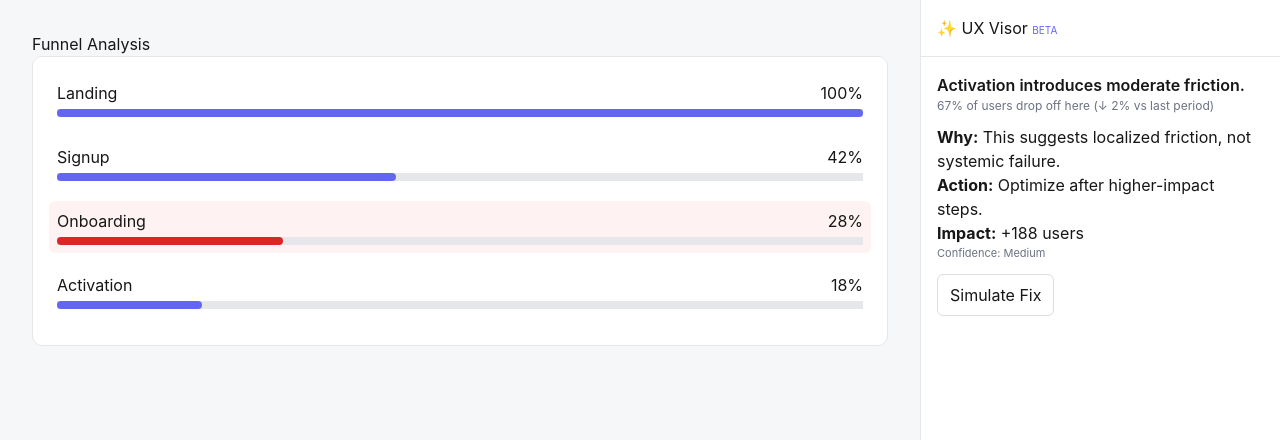
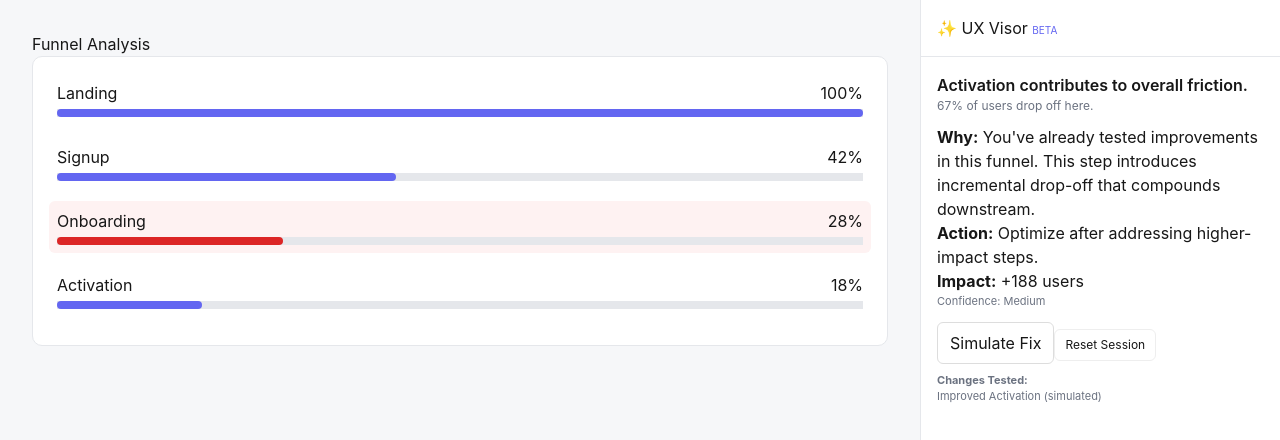
Before and after one commit to j-hargrove/ux-visor, a Next.js app: page / in a window 1280 px wide. Both pictures are taken after a click on the button "Simulate Fix". Shown: the top 440 px of the page. Built offline with nearby package versions, Linux system fonts and the light colour scheme.

Commit message:
feat: UX Visor memory + reasoning system

```diff
--- a/app/page.tsx
+++ b/app/page.tsx
@@ -18,6 +18,11 @@ export default function Home() {
   };
 
   const [dataset, setDataset] = useState(baseDataset);
+  const [history, setHistory] = useState<string[]>([]);
+  const [insights, setInsights] = useState<string[]>([]);
+  const [analysis, setAnalysis] = useState<any>(null);
+  const [loading, setLoading] = useState(true);
+
   const steps = Object.keys(dataset);
 
   const worstStep = steps.reduce((worst, current) =>
@@ -25,15 +30,26 @@ export default function Home() {
   );
 
   const [selectedStep, setSelectedStep] = useState<string>(worstStep);
-  const [analysis, setAnalysis] = useState<any>(null);
-  const [loading, setLoading] = useState(true);
+
+  // 🔥 Load memory from localStorage
+  useEffect(() => {
+    const savedHistory = localStorage.getItem("history");
+    const savedInsights = localStorage.getItem("insights");
+
+    if (savedHistory) setHistory(JSON.parse(savedHistory));
+    if (savedInsights) setInsights(JSON.parse(savedInsights));
+  }, []);
+
+  // 🔥 Persist memory
+  useEffect(() => {
+    localStorage.setItem("history", JSON.stringify(history));
+    localStorage.setItem("insights", JSON.stringify(insights));
+  }, [history, insights]);
 
   const funnel = steps.map((step, i) => ({
     label: step,
     value: i === 0 ? 100 : Math.round(dataset[step].conversion * 100),
   }));
-
-  const current = dataset[selectedStep];
 
   const calculateImpact = (step: string) => {
     const d = dataset[step];
@@ -43,40 +59,43 @@ export default function Home() {
   function analyze(step: string) {
     const d = dataset[step];
     const drop = Math.round(d.dropOff * 100);
-    const trend = Math.round(d.trend * 100);
     const impact = calculateImpact(step);
     const isWorst = step === worstStep;
 
-    const context: Record<string, string> = {
-      Landing: "expectation setting",
-      Signup: "commitment moment",
-      Onboarding: "first-time experience",
-      Activation: "value realization",
-    };
+    const visitedBefore = history.includes(step);
+    const repeatCount = history.filter((s) => s === step).length;
 
-    const causes = [
-      "unclear value proposition",
-      "too many required steps",
-      "cognitive overload",
-      "slow perceived performance",
-      "misaligned expectations",
-    ];
+    let memoryContext = "";
 
-    const cause = causes[Math.floor(Math.random() * causes.length)];
+    if (visitedBefore) {
+      memoryContext += `You've explored ${step} before. `;
+    }
+
+    if (repeatCount > 1) {
+      memoryContext += `Repeated focus suggests this is a priority area. `;
+    }
+
+    if (insights.length > 0) {
+      memoryContext += `You've already tested improvements in this funnel. `;
+    }
 
     return {
       summary: isWorst
-        ? `${step} is the primary failure point.`
-        : `${step} introduces moderate friction.`,
-      detail: `${drop}% of users drop off here ${
-        trend < 0 ? `(↓ ${Math.abs(trend)}% vs last period)` : ""
+        ? `${step} is still the primary failure point.`
+        : `${step} contributes to overall friction.`,
+
+      detail: `${drop}% of users drop off here.`,
+
+      reasoning: `${memoryContext}${
+        isWorst
+          ? `Users reach this stage but fail to continue, indicating post-intent friction.`
+          : `This step introduces incremental drop-off that compounds downstream.`
       }`,
-      reasoning: isWorst
-        ? `Users already showed intent before reaching ${step}, so this likely stems from ${cause} during ${context[step]}.`
-        : `This suggests localized friction, not systemic failure.`,
+
       recommendation: isWorst
-        ? `Simplify this step and reduce time-to-value.`
-        : `Optimize after higher-impact steps.`,
+        ? `Fix this step first for maximum impact.`
+        : `Optimize after addressing higher-impact steps.`,
+
       impact,
       confidence: isWorst ? "High" : "Medium",
     };
@@ -88,24 +107,51 @@ export default function Home() {
       setAnalysis(analyze(selectedStep));
       setLoading(false);
     }, 400);
-  }, [selectedStep, dataset]);
+  }, [selectedStep, dataset, history, insights]);
 
   const simulateFix = () => {
     const updated = { ...dataset };
+
     updated[selectedStep] = {
       ...updated[selectedStep],
       dropOff: Math.max(0, updated[selectedStep].dropOff - 0.15),
     };
+
     setDataset(updated);
+
+    setInsights((prev) => [
+      ...prev,
+      `Improved ${selectedStep} (simulated)`,
+    ]);
+  };
+
+  const resetSession = () => {
+    setHistory([]);
+    setInsights([]);
+    setDataset(baseDataset);
+    localStorage.clear();
   };
 
   const styles: any = {
-    page: { display: "flex", height: "100vh", fontFamily: "Inter, sans-serif", background: "#f6f7f9" },
+    page: {
+      display: "flex",
+      height: "100vh",
+      background: "#f6f7f9",
+      fontFamily: "Inter, sans-serif",
+    },
     left: { flex: 1, padding: 32 },
-    right: { width: 360, background: "#fff", borderLeft: "1px solid #e5e7eb" },
-    panel: { background: "#fff", padding: 16, borderRadius: 10, border: "1px solid #e5e7eb" },
+    right: {
+      width: 360,
+      background: "#fff",
+      borderLeft: "1px solid #e5e7eb",
+    },
+    panel: {
+      background: "#fff",
+      border: "1px solid #e5e7eb",
+      borderRadius: 10,
+      padding: 16,
+    },
     row: { marginBottom: 12, cursor: "pointer" },
-    bar: { height: 8, borderRadius: 999 },
   };
 
   return (
@@ -123,11 +169,14 @@ export default function Home() {
                 key={step.label}
                 style={{
                   ...styles.row,
-                  background: isWorst ? "#fef2f2" : "transparent",
                   padding: 8,
                   borderRadius: 6,
+                  background: isWorst ? "#fef2f2" : "transparent",
                 }}
-                onClick={() => setSelectedStep(step.label)}
+                onClick={() => {
+                  setSelectedStep(step.label);
+                  setHistory((prev) => [...prev, step.label]);
+                }}
               >
                 <div style={{ display: "flex", justifyContent: "space-between" }}>
                   <span>{step.label}</span>
@@ -137,8 +186,9 @@ export default function Home() {
                 <div style={{ background: "#e5e7eb", marginTop: 4 }}>
                   <div
                     style={{
-                      ...styles.bar,
                       width: `${step.value}%`,
+                      height: 8,
+                      borderRadius: 999,
                       background: isWorst ? "#dc2626" : "#6366f1",
                     }}
                   />
@@ -149,7 +199,7 @@ export default function Home() {
         </div>
       </div>
 
-      {/* RIGHT */}
+      {/* RIGHT PANEL */}
       <div style={styles.right}>
         <div style={{ padding: 16, borderBottom: "1px solid #e5e7eb" }}>
           ✨ UX Visor <span style={{ fontSize: 10, color: "#6366f1" }}>BETA</span>
@@ -161,7 +211,10 @@ export default function Home() {
           ) : (
             <>
               <div style={{ fontWeight: 600 }}>{analysis.summary}</div>
-              <div style={{ fontSize: 12, color: "#6b7280" }}>{analysis.detail}</div>
+
+              <div style={{ fontSize: 12, color: "#6b7280" }}>
+                {analysis.detail}
+              </div>
 
               <div style={{ marginTop: 10 }}>
                 <strong>Why:</strong> {analysis.reasoning}
@@ -191,6 +244,38 @@ export default function Home() {
               >
                 Simulate Fix
               </button>
+
+              <button
+                onClick={resetSession}
+                style={{
+                  marginTop: 8,
+                  padding: "6px 10px",
+                  borderRadius: 6,
+                  border: "1px solid #eee",
+                  fontSize: 12,
+                  cursor: "pointer",
+                }}
+              >
+                Reset Session
+              </button>
+
+              {history.length > 0 && (
+                <div style={{ marginTop: 12, fontSize: 11, color: "#6b7280" }}>
+                  <strong>Session Memory:</strong>
+                  <div>{history.join(" → ")}</div>
+                </div>
+              )}
+
+              {insights.length > 0 && (
+                <div style={{ marginTop: 8, fontSize: 11, color: "#6b7280" }}>
+                  <strong>Changes Tested:</strong>
+                  <ul>
+                    {insights.map((i, idx) => (
+                      <li key={idx}>{i}</li>
+                    ))}
+                  </ul>
+                </div>
+              )}
             </>
           )}
         </div>
```
